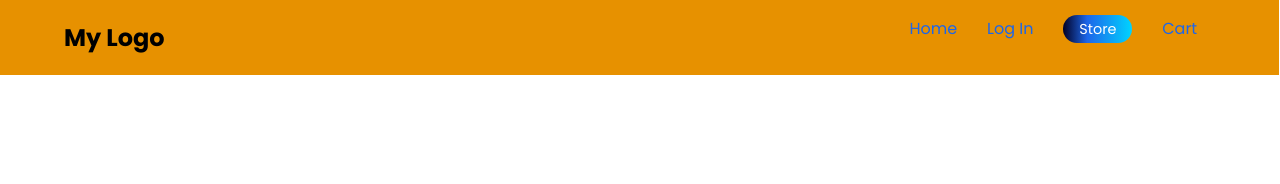
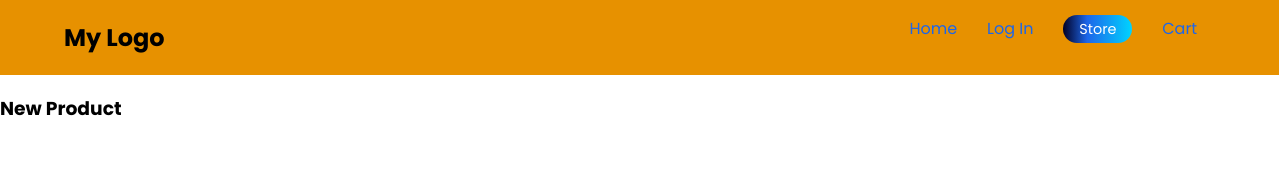
Before and after one commit to toyman640/small-shop-frontend, a React (Create React App) app: page /new-product in a window 1280 px wide. Shown: the top 184 px of the page. Built offline with nearby package versions, Linux system fonts and the light colour scheme; a web font is replaced by a local one.

Commit message:
Fix api issue

```diff
--- a/src/App.js
+++ b/src/App.js
@@ -8,6 +8,7 @@ import Checkout from './components/Checkout';
 import LogIn from './components/LogIn';
 import Shop from './components/Shop';
 import Home from './components/Home';
+import NewCat from './components/New';
 
 function App() {
   return (
@@ -19,6 +20,7 @@ function App() {
         <Route exact path="/shop" element={<Shop />} />
         <Route exact path="/cart" element={<Cart />} />
         <Route exact path="/checkout" element={<Checkout />} />
+        <Route exact path="/new-product" element={<NewCat />} />
       </Routes>
     </BrowserRouter>
   );
--- /dev/null
+++ b/src/components/New.js
@@ -0,0 +1,25 @@
+import React, { useEffect } from 'react';
+import { useSelector, useDispatch } from 'react-redux';
+
+const NewCat = () => {
+  const dispatch = useDispatch();
+  const categories = useSelector((state) => state.categories.categories);
+  useEffect(() => {
+
+  }, [dispatch]);
+  return (
+    <div>
+      <h3>New Product</h3>
+      {categories.map((category) => (
+        <div key={category.id}>
+          <p>
+            {category.name}
+          </p>
+
+        </div>
+      ))}
+    </div>
+  );
+};
+
+export default NewCat;
--- a/src/redux/categories/categories.js
+++ b/src/redux/categories/categories.js
@@ -1,7 +1,7 @@
-import { createSlice, createAsyncThunk } from "@reduxjs/toolkit";
-import axios from "axios";
+import { createSlice, createAsyncThunk } from '@reduxjs/toolkit';
+import axios from 'axios';
 
-const GET_CAT_URL = 'http://127.0.0.1:3000/api/v1/categories'
+const GET_CAT_URL = 'http://127.0.0.1:3000/api/v1/categories';
 
 const initialState = {
   categories: [],
@@ -16,34 +16,28 @@ export const fetchCategories = createAsyncThunk('categories/fetchCategories', as
   }
 });
 
-const categoriesSlice = createSlice ({
+const categoriesSlice = createSlice({
   name: 'categories',
   initialState,
   reducers: {},
   extraReducers: (builder) => {
     builder
-      .addCase(fetchCategories.pending, (state) => {
-        return {
+      .addCase(fetchCategories.pending, (state) => ({
         ...state,
         loading: true,
         error: null,
-        }
-      })
-      .addCase(fetchCategories.fulfilled, (state, action) => {
-        return {
+      }))
+      .addCase(fetchCategories.fulfilled, (state, action) => ({
         ...state,
         loading: false,
         categories: action.payload,
-        }
-      })
-      .addCase(fetchCategories.rejected, (state, action) => {
-        return {
+      }))
+      .addCase(fetchCategories.rejected, (state, action) => ({
         ...state,
         loading: false,
         error: action.err.message,
-        }
+      }));
+  },
 });
-  }
-})
 
 export default categoriesSlice.reducer;
```
Lines whose indentation alone changed are shown as unchanged.
